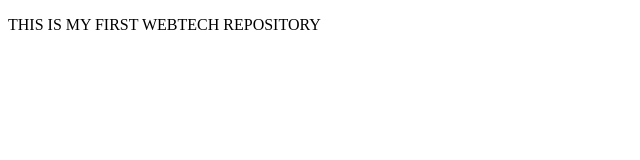
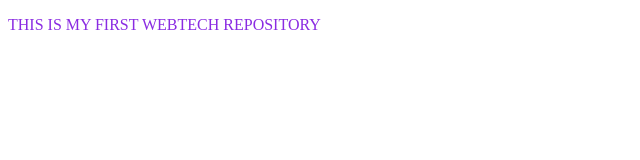
Before and after one commit to vaishanvi23/Webtech_A3, a plain HTML site: page index.html in a window 1280 px wide. Shown: the whole page, without its empty margins (0-640 px from the left). Drawn offline with Linux system fonts and the light colour scheme.

Commit message:
Update index.html

```diff
--- a/index.html
+++ b/index.html
@@ -2,10 +2,10 @@
 <html lang="en">
 <head>
     <meta charset="UTF-8">
-    <meta name="viewport" content="width= , initial-scale=1.0">
+    <meta name="viewport" content="width=, initial-scale=1.0">
     <title>Document</title>
 </head>
 <body>
-    <p>THIS IS MY FIRST WEBTECH REPOSITORY</p>
+    <p style="color: blueviolet;">THIS IS MY FIRST WEBTECH REPOSITORY</p>
 </body>
 </html>
```
